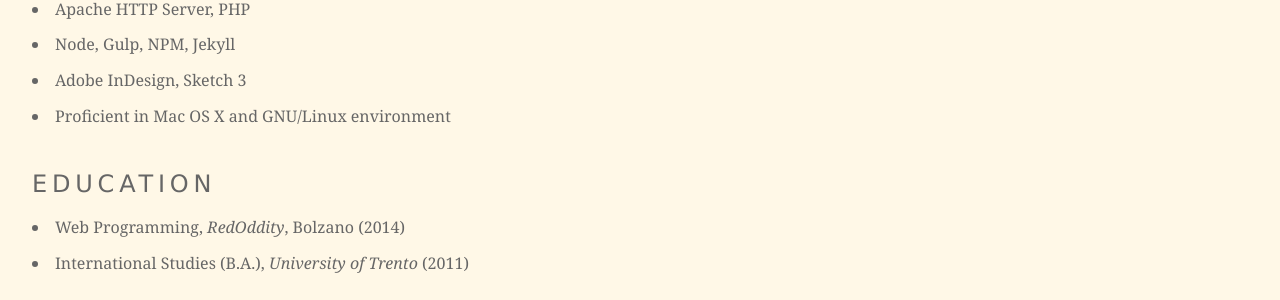
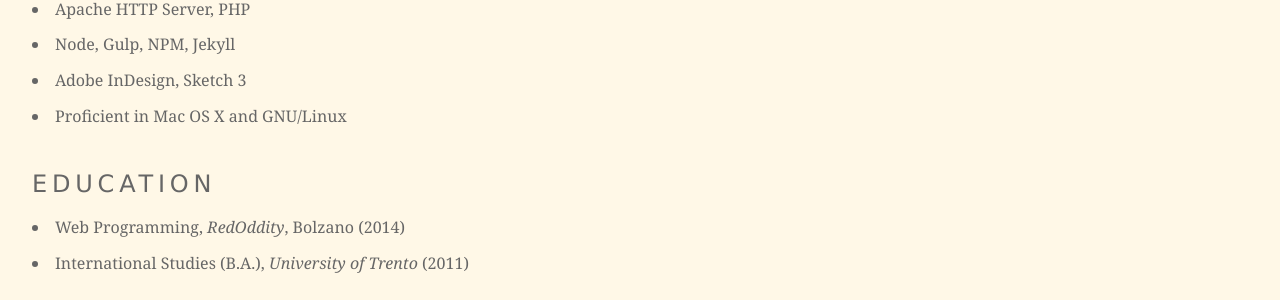
Before and after one commit to mrzool/mrzool.github.io, a Jekyll site: the page built from about/index.md, in a window 1280 px wide. Shown: the part 797-1097 px from the top of the page. Built offline with Jekyll 4.4.1, drawn with Linux system fonts in a browser that asks for light colours.

Commit message:
Update index.md

```diff
--- a/about/index.md
+++ b/about/index.md
@@ -26,7 +26,7 @@ Fluent in Italian, English and German.
 - Apache HTTP Server, PHP
 - Node, Gulp, NPM, Jekyll
 - Adobe InDesign, Sketch 3
-- Proficient in Mac OS X and GNU/Linux environment
+- Proficient in Mac OS X and GNU/Linux
 
 ### Education
 
```
